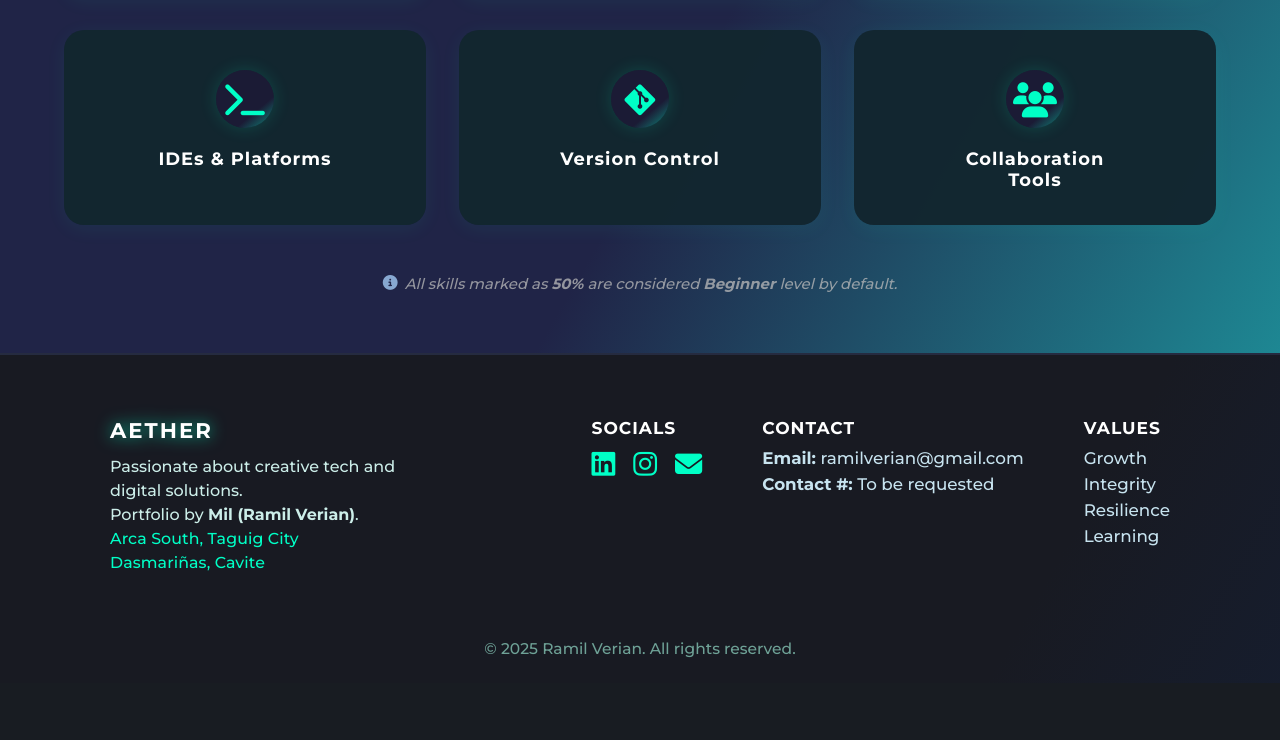
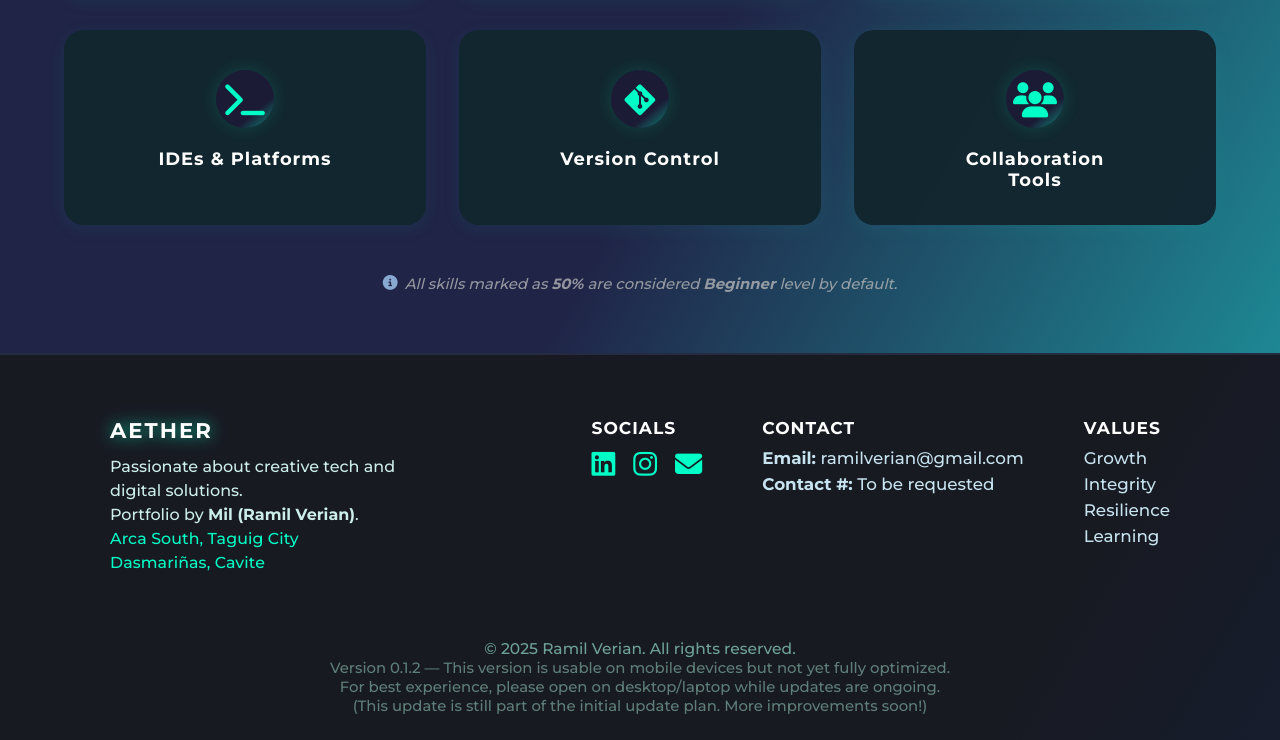
Before and after one commit to milter19/mil-project, a plain HTML site: page index.html in a window 1280 px wide. Shown: the part 1458-2198 px from the top of the page. Before the commit the page ends 2141 px from the top, so only its background shows below. Drawn offline with Linux system fonts and the light colour scheme.

Commit message:
Update index.html and style.css

```diff
--- a/index.html
+++ b/index.html
@@ -153,7 +153,12 @@
       </div>
     </div>
     <div class="footer-bottom">
-      &copy; 2025 Ramil Verian. All rights reserved.
+      &copy; 2025 Ramil Verian. All rights reserved.<br>
+      <span style="font-size: 0.96em; color: #b7fbe3; opacity: 0.74;">
+        Version 0.1.2 &mdash; This version is usable on mobile devices but not yet fully optimized.<br>
+        For best experience, please open on desktop/laptop while updates are ongoing.<br>
+        (This update is still part of the initial update plan. More improvements soon!)
+      </span>
     </div>
   </footer>
 
```
